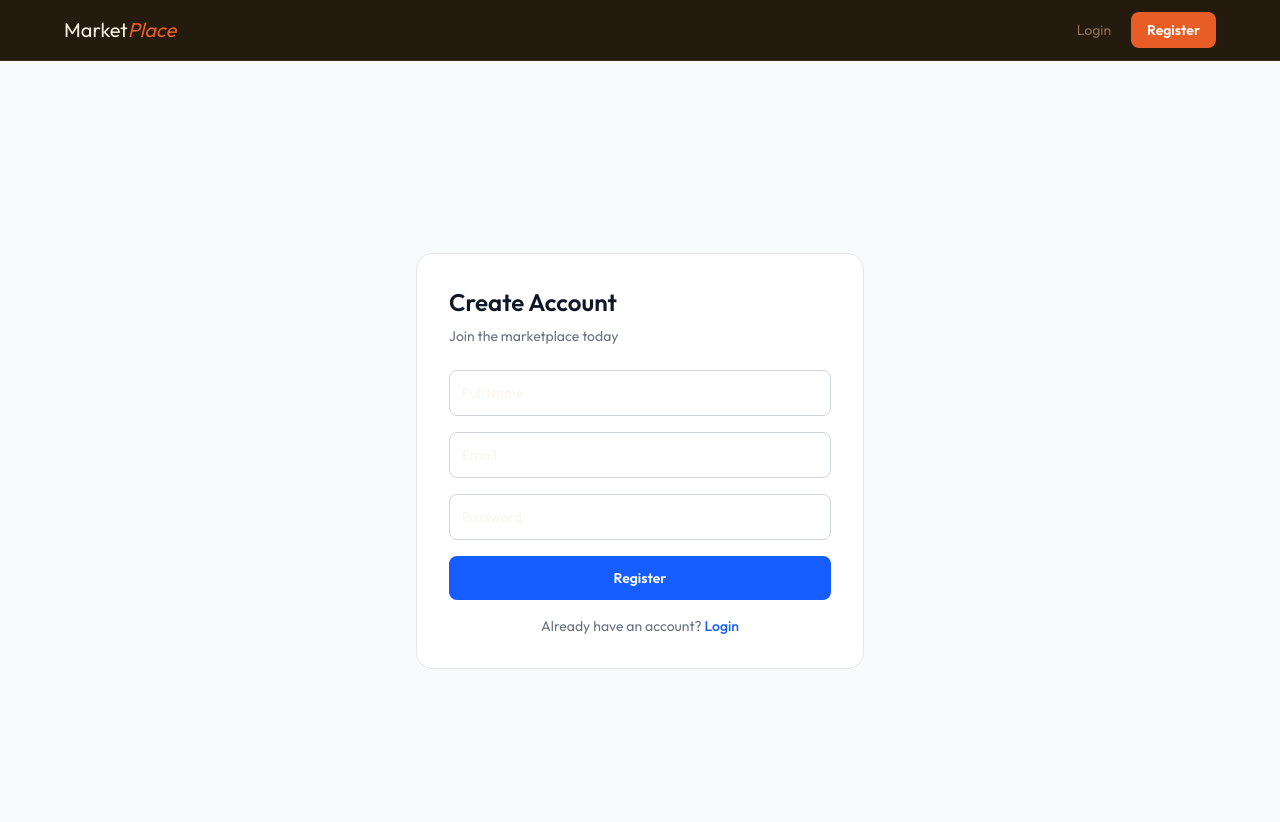
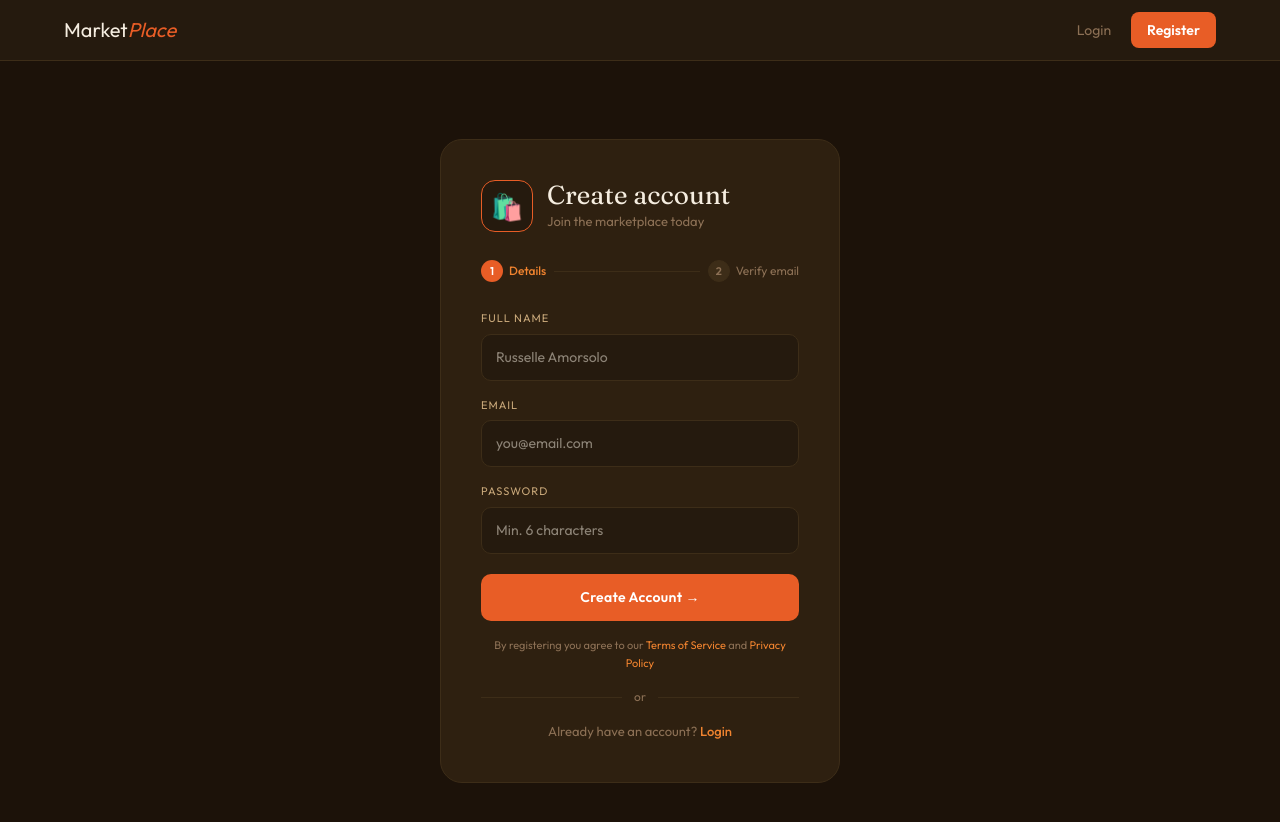
Before and after one commit to RaseltheHansel/marketPlace, a React (Vite) app in the folder client/react/: page /register in a window 1280 px wide. Shown: the top 822 px of the page. Built offline with nearby package versions, Linux system fonts and the light colour scheme.

Commit message:
done changing the ui of register pages

```diff
--- a/client/react/src/pages/Register.tsx
+++ b/client/react/src/pages/Register.tsx
@@ -17,36 +17,144 @@ export default function Register() {
       return r.data;
     },
     onSuccess: (data) => {
-    // ← Don't save token yet, redirect to verify page
-    navigate('/verify-email', { state: { email: data.email } });
-},
+      navigate('/verify-email', { state: { email: data.email } });
+    },
     onError: () => alert('Registration failed. Email may already be used.'),
   });
 
-  const inp = 'w-full border border-gray-300 p-3 rounded-lg outline-none focus:border-blue-500 text-sm';
+  const inputStyle = {
+    width: '100%',
+    background: '#251a0e',
+    border: '1px solid #3d2d18',
+    color: '#f5ede0',
+    padding: '12px 14px',
+    borderRadius: '10px',
+    fontSize: '14px',
+    fontFamily: 'Outfit, sans-serif',
+    outline: 'none',
+  };
+
+  const labelStyle = {
+    fontSize: '11px',
+    color: '#c9a87a',
+    display: 'block',
+    marginBottom: '7px',
+    letterSpacing: '1px',
+    textTransform: 'uppercase' as const,
+  };
 
   return (
-    <div className='min-h-screen bg-gray-50 flex items-center justify-center px-4'>
-      <div className='bg-white rounded-2xl border border-gray-200 p-8 w-full max-w-md'>
-        <h1 className='text-2xl font-bold text-gray-900 mb-2'>Create Account</h1>
-        <p className='text-sm text-gray-500 mb-6'>Join the marketplace today</p>
+    <div style={{ background: '#1c1209', minHeight: '100vh', display: 'flex', alignItems: 'center', justifyContent: 'center', padding: '24px' }}>
+      <div style={{ background: '#2e2010', border: '1px solid #3d2d18', borderRadius: '22px', padding: '40px', width: '100%', maxWidth: '400px' }}>
+
+        {/* Top */}
+        <div style={{ display: 'flex', alignItems: 'center', gap: '14px', marginBottom: '28px' }}>
+          <div style={{ width: '52px', height: '52px', background: '#251a0e', border: '1px solid #e85d26', borderRadius: '14px', display: 'flex', alignItems: 'center', justifyContent: 'center', fontSize: '26px' }}>
+            🛍️
+          </div>
+          <div>
+            <h1 style={{ fontFamily: 'Fraunces, serif', fontSize: '26px', color: '#f5ede0', lineHeight: 1.1 }}>
+              Create account
+            </h1>
+            <p style={{ fontSize: '13px', color: '#8c7055', marginTop: '2px' }}>
+              Join the marketplace today
+            </p>
+          </div>
+        </div>
+
+        {/* Steps indicator */}
+        <div style={{ display: 'flex', alignItems: 'center', gap: '8px', marginBottom: '28px' }}>
+          <div style={{ display: 'flex', alignItems: 'center', gap: '6px' }}>
+            <div style={{ width: '22px', height: '22px', borderRadius: '50%', background: '#e85d26', display: 'flex', alignItems: 'center', justifyContent: 'center', fontSize: '11px', color: '#fff', fontWeight: 600 }}>1</div>
+            <span style={{ fontSize: '12px', color: '#f0832f', fontWeight: 500 }}>Details</span>
+          </div>
+          <div style={{ flex: 1, height: '1px', background: '#3d2d18' }} />
+          <div style={{ display: 'flex', alignItems: 'center', gap: '6px' }}>
+            <div style={{ width: '22px', height: '22px', borderRadius: '50%', background: '#3d2d18', border: '1px solid #3d2d18', display: 'flex', alignItems: 'center', justifyContent: 'center', fontSize: '11px', color: '#8c7055', fontWeight: 600 }}>2</div>
+            <span style={{ fontSize: '12px', color: '#8c7055' }}>Verify email</span>
+          </div>
+        </div>
+
+        {/* Form */}
         <form onSubmit={(e: FormEvent) => { e.preventDefault(); mutation.mutate(); }}
-          className='space-y-4'>
-          <input type='text' placeholder='Full Name' value={name}
-            onChange={e => setName(e.target.value)} required className={inp} />
-          <input type='email' placeholder='Email' value={email}
-            onChange={e => setEmail(e.target.value)} required className={inp} />
-          <input type='password' placeholder='Password' value={password}
-            onChange={e => setPassword(e.target.value)} required className={inp} />
+          style={{ display: 'flex', flexDirection: 'column', gap: '16px' }}>
+
+          <div>
+            <label style={labelStyle}>Full Name</label>
+            <input type='text' placeholder='Russelle Amorsolo' value={name}
+              onChange={e => setName(e.target.value)} required style={inputStyle}
+              onFocus={e => (e.target as HTMLInputElement).style.borderColor = '#e85d26'}
+              onBlur={e => (e.target as HTMLInputElement).style.borderColor = '#3d2d18'} />
+          </div>
+
+          <div>
+            <label style={labelStyle}>Email</label>
+            <input type='email' placeholder='you@email.com' value={email}
+              onChange={e => setEmail(e.target.value)} required style={inputStyle}
+              onFocus={e => (e.target as HTMLInputElement).style.borderColor = '#e85d26'}
+              onBlur={e => (e.target as HTMLInputElement).style.borderColor = '#3d2d18'} />
+          </div>
+
+          <div>
+            <label style={labelStyle}>Password</label>
+            <input type='password' placeholder='Min. 6 characters' value={password}
+              onChange={e => setPassword(e.target.value)} required minLength={6} style={inputStyle}
+              onFocus={e => (e.target as HTMLInputElement).style.borderColor = '#e85d26'}
+              onBlur={e => (e.target as HTMLInputElement).style.borderColor = '#3d2d18'} />
+          </div>
+
+          {/* Password strength */}
+          {password.length > 0 && (
+            <div style={{ marginTop: '-8px' }}>
+              <div style={{ display: 'flex', gap: '4px', marginBottom: '4px' }}>
+                {[1,2,3,4].map(i => (
+                  <div key={i} style={{
+                    flex: 1, height: '3px', borderRadius: '2px',
+                    background: password.length >= i * 3
+                      ? i <= 1 ? '#e85d26' : i <= 2 ? '#f0832f' : i <= 3 ? '#d4a843' : '#4caf50'
+                      : '#3d2d18',
+                    transition: 'background 0.3s',
+                  }} />
+                ))}
+              </div>
+              <p style={{ fontSize: '11px', color: '#8c7055' }}>
+                {password.length < 4 ? 'Weak' : password.length < 7 ? 'Fair' : password.length < 10 ? 'Good' : 'Strong'}
+              </p>
+            </div>
+          )}
+
           <button type='submit' disabled={mutation.isPending}
-            className='w-full bg-blue-600 hover:bg-blue-700 disabled:opacity-50
-              text-white py-3 rounded-lg font-bold text-sm'>
-            {mutation.isPending ? 'Creating account...' : 'Register'}
+            style={{
+              background: mutation.isPending ? '#7a3010' : '#e85d26',
+              color: '#fff', border: 'none', padding: '13px',
+              borderRadius: '10px', fontSize: '14px', fontWeight: 600,
+              cursor: mutation.isPending ? 'not-allowed' : 'pointer',
+              fontFamily: 'Outfit, sans-serif', marginTop: '4px',
+              letterSpacing: '0.3px', transition: 'background 0.2s',
+            }}>
+            {mutation.isPending ? 'Creating account...' : 'Create Account →'}
           </button>
         </form>
-        <p className='text-sm text-center text-gray-500 mt-4'>
+
+        {/* Terms */}
+        <p style={{ fontSize: '11px', color: '#8c7055', textAlign: 'center', marginTop: '16px', lineHeight: 1.6 }}>
+          By registering you agree to our{' '}
+          <span style={{ color: '#f0832f', cursor: 'pointer' }}>Terms of Service</span>
+          {' '}and{' '}
+          <span style={{ color: '#f0832f', cursor: 'pointer' }}>Privacy Policy</span>
+        </p>
+
+        <div style={{ display: 'flex', alignItems: 'center', gap: '12px', margin: '16px 0' }}>
+          <div style={{ flex: 1, height: '1px', background: '#3d2d18' }} />
+          <span style={{ fontSize: '12px', color: '#8c7055' }}>or</span>
+          <div style={{ flex: 1, height: '1px', background: '#3d2d18' }} />
+        </div>
+
+        <p style={{ textAlign: 'center', fontSize: '13px', color: '#8c7055' }}>
           Already have an account?{' '}
-          <Link to='/login' className='text-blue-600 hover:underline font-medium'>Login</Link>
+          <Link to='/login' style={{ color: '#f0832f', fontWeight: 500, textDecoration: 'none' }}>
+            Login
+          </Link>
         </p>
       </div>
     </div>
```
